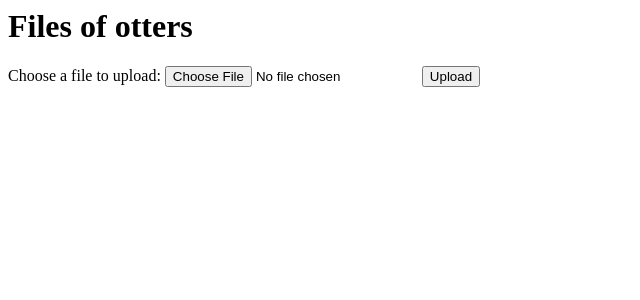
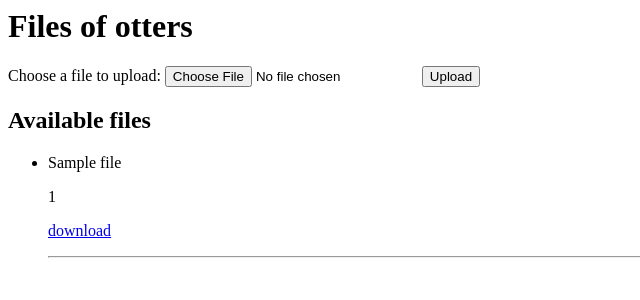
Before and after one commit to alcoholic-otters/filesofotters, a Django app: template filesharing/templates/filesharing/index.html in a window 1280 px wide. Shown: the top 300 px of the page, without its empty margins (0-640 px from the left). Run offline with Django 3.2, Linux system fonts and the light colour scheme; the template is opened without the code that fills it: most values are stand-ins (such as "Sample title", 1, 10 or a date in 2020).

Commit message:
Add option to download files

```diff
--- a/filesharing/templates/filesharing/index.html
+++ b/filesharing/templates/filesharing/index.html
@@ -14,3 +14,15 @@
   <input type="file" name="the_file">
   <input type="submit" value="Upload">
 </form>
+
+<h2>Available files</h2>
+<ul>
+  {% for file in files %}
+  <li>
+    <p>{{ file.name }}</p>
+    <p>{{ file.human_size }}</p>
+    <p><a href="{{ file.download_url }}" download>download</a></p>
+  </li>
+  <hr>
+  {% endfor %}
+</ul>
--- a/filesharing/views.py
+++ b/filesharing/views.py
@@ -73,4 +73,7 @@ class FileUploadView(View):
 
 def index(request):
     """Shows the index page of the website."""
-    return render(request, 'filesharing/index.html', {})
+    context = {
+        'files': FileMetadata.objects.all(),
+    }
+    return render(request, 'filesharing/index.html', context)
--- a/filesofotters/settings.py
+++ b/filesofotters/settings.py
@@ -125,4 +125,7 @@ STATIC_URL = '/static/'
 
 DEFAULT_AUTO_FIELD = 'django.db.models.BigAutoField'
 
+AWS_S3_SIGNATURE_VERSION = 's3v4'
+AWS_S3_REGION_NAME = 'eu-central-1'
+
 DEFAULT_FILE_STORAGE = 'filesharing.file_storage.FileStorage'
```
Also changed, not shown: filesharing/models.py (+28 -0 lines).
